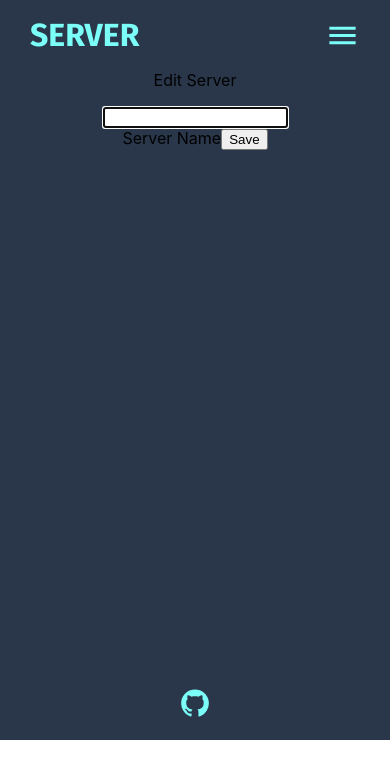
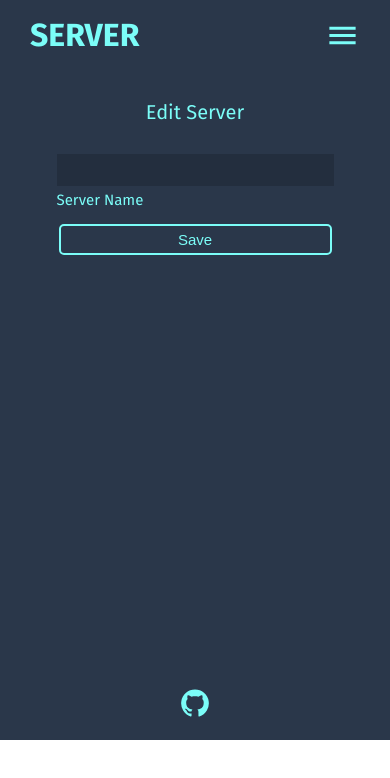
Before and after one commit to Bri-Gonzalez/SERVER, a React (Create React App) app in the folder client/: page /server/1/edit in a window 390 px wide. Shown: the top 778 px of the page. Built offline with nearby package versions, Linux system fonts and the light colour scheme; no server answers.

Commit message:
edit server css and media query

```diff
--- a/client/src/screens/EditServer/EditServer.css
+++ b/client/src/screens/EditServer/EditServer.css
@@ -1,3 +1,77 @@
 .edit-server-container {
-  margin-top: 70px;
+  font-family: 'Fira Sans', sans-serif;
+  margin: 70px;
 }
+
+.edit-server-container p {
+  color: #7BFDF8;
+  font-size: 20px;
+  padding-top: 30px;
+}
+
+.edit-server-container form {
+  display: flex;
+  flex-direction: column;
+  justify-content: center;
+  align-items: center;
+  text-align: left;
+}
+
+.edit-server-container input {
+  background-color: transparent;
+  border-left: 2px solid #2A374A;
+  border-right: 2px solid #2A374A;
+  border-top: 2px solid #2A374A;
+  border-bottom: 2px solid #7BFDF8;
+  color: #7BFDF8;
+  height: 30px;
+  margin: 10px 0 5px 0;
+  width: 50vw;
+}
+
+.edit-server-container input:focus {
+  background-color: #232e3e;
+  border: none;
+  outline: 2px solid #2A374A;
+}
+
+.edit-server-container input:active {
+  color: #7BFDF8;
+}
+
+.edit-server-container label {
+  color: #7BFDF8;
+  font-size: 15px;
+}
+
+.edit-server-container button {
+  background-color: transparent;
+  border: 2px solid #7BFDF8;
+  border-radius: 5px;
+  color: #7BFDF8;
+  font-size: 15px;
+  margin-top: 15px;
+  padding: 5px;
+  width: 50vw;
+  transition: 350ms;
+}
+
+.edit-server-container button:hover {
+  border-color: #F3BAFE;
+  color: #F3BAFE;
+  cursor: pointer;
+  transform: scale(1.005);
+  transition-duration: 0.55s;
+}
+
+.edit-server-container input:-webkit-autofill{
+  -webkit-box-shadow: 0 0 0 30px #232e3e inset;
+  -webkit-text-fill-color: #7BFDF8;
+}
+
+@media screen and (max-width: 900px) {
+  .edit-server-container input,
+  .edit-server-container button {
+    width: 70vw;
+  }
+}
```
